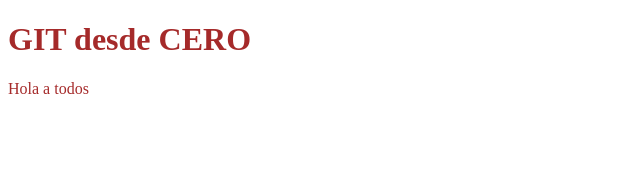
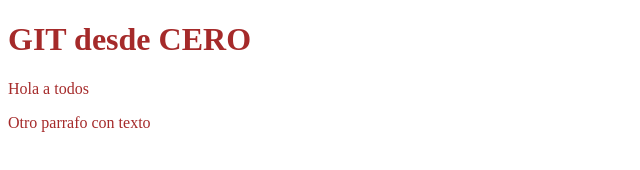
Before and after one commit to gus0074/proyecto, a plain HTML site: page index.html in a window 1280 px wide. Shown: the whole page, without its empty margins (0-640 px from the left). Drawn offline with Linux system fonts and the light colour scheme.

Commit message:
Parrafo agregado

```diff
--- a/index.html
+++ b/index.html
@@ -15,6 +15,6 @@
 <body>
 	<h1>GIT desde CERO</h1>
 	<p>Hola a todos</p>
-
+	<p>Otro parrafo con texto</p>
 </body>
 </html>
```
